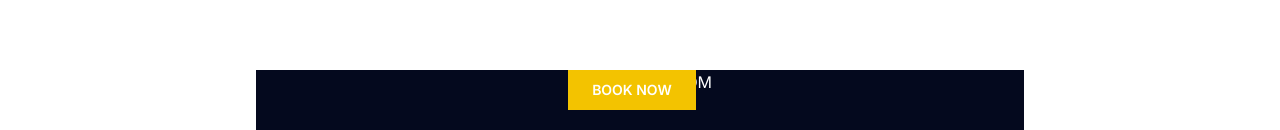
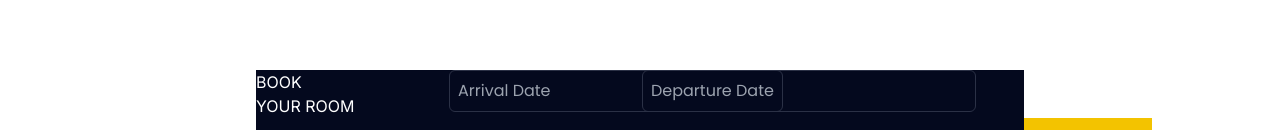
Before and after one commit to Richson-Tech/groove, a Next.js app: page /accomodation in a window 1280 px wide. Shown: the part 819-949 px from the top of the page. Built offline with nearby package versions, Linux system fonts and the light colour scheme; a web font is replaced by a local one.

Commit message:
date added

```diff
--- a/package.json
+++ b/package.json
@@ -15,6 +15,7 @@
     "next": "13.4.16",
     "postcss": "8.4.27",
     "react": "18.2.0",
+    "react-datepicker": "^4.21.0",
     "react-dom": "18.2.0",
     "react-icons": "^4.10.1",
     "tailwindcss": "3.3.3"
--- a/src/app/accomodation/page.jsx
+++ b/src/app/accomodation/page.jsx
@@ -1,9 +1,12 @@
+"use client";
 import React from "react";
 import Image from "next/image";
 import styles from "./page.module.css";
 import cards from "@/data/cards";
+import CalendarInput from "@/components/CalenderInput/CalenderInput";
+import CalendarTwo from "@/components/CalenderInput/CalenderTwo";
 
-export const metadata = {
+const metadata = {
   title: "Accomodation",
   description: "This is Accomodation Page",
 };
@@ -78,12 +81,18 @@ const Accommodation = () => {
       <div className="flex flex-row items-center justify-center mt-16">
         <div className="h-36 w-3/5 bg-[#04091E]">
           <div className="flex flex-row items-center justify-center">
-            <div className="flex flex-row">
-              <h2 className="text-white">BOOK</h2>
-              <h2 className="text-white">YOUR ROOM</h2>
-              <p className="absolute flex flex-row items-center justify-center text-sm leading-8 uppercase font-semibold text-center mb-16 bg-[#f3c300] h-10 w-32 text-white hover:bg-yellow-600">
+            <div className="grid grid-cols-4 gap-1">
+              <h2 className="text-white">
+                BOOK <br /> YOUR ROOM
+              </h2>
+
+              <CalendarInput />
+              <CalendarTwo />
+              <div className="place-self-end ">
+                <p className="absolute flex flex-row items-center justify-center text-sm leading-8 uppercase font-semibold text-center mb-16 bg-[#f3c300] h-10 w-32 text-white hover:bg-yellow-600">
                   BOOK NOW
                 </p>
+              </div>
             </div>
           </div>
         </div>
--- /dev/null
+++ b/src/components/CalenderInput/CalenderInput.js
@@ -0,0 +1,21 @@
+import React, { useState } from 'react';
+import DatePicker from 'react-datepicker';
+import 'react-datepicker/dist/react-datepicker.css';
+
+const CalendarInput = () => {
+  const [selectedDate, setSelectedDate] = useState(null);
+
+  return (
+    <div className="relative">
+      <DatePicker
+        selected={selectedDate}
+        onChange={(date) => setSelectedDate(date)}
+        dateFormat="dd/MM/yyyy"
+        className="rounded-md border p-2 focus:outline-none bg-transparent border-[#2b3146] font-[poppins] text-base"
+        placeholderText='Arrival Date'
+      />
+    </div>
+  );
+};
+
+export default CalendarInput;
--- /dev/null
+++ b/src/components/CalenderInput/CalenderTwo.js
@@ -0,0 +1,21 @@
+import React, { useState } from 'react';
+import DatePicker from 'react-datepicker';
+import 'react-datepicker/dist/react-datepicker.css';
+
+const CalendarInput = () => {
+  const [selectedDate, setSelectedDate] = useState(null);
+
+  return (
+    <div className="relative">
+      <DatePicker
+        selected={selectedDate}
+        onChange={(date) => setSelectedDate(date)}
+        dateFormat="dd/MM/yyyy"
+        className="rounded-md border p-2 focus:outline-none bg-transparent border-[#2b3146] font-[poppins] text-base"
+        placeholderText='Departure Date'
+      />
+    </div>
+  );
+};
+
+export default CalendarInput;
```
Also changed, not shown: 1 other file (tests, documents, lock files or other folders).
